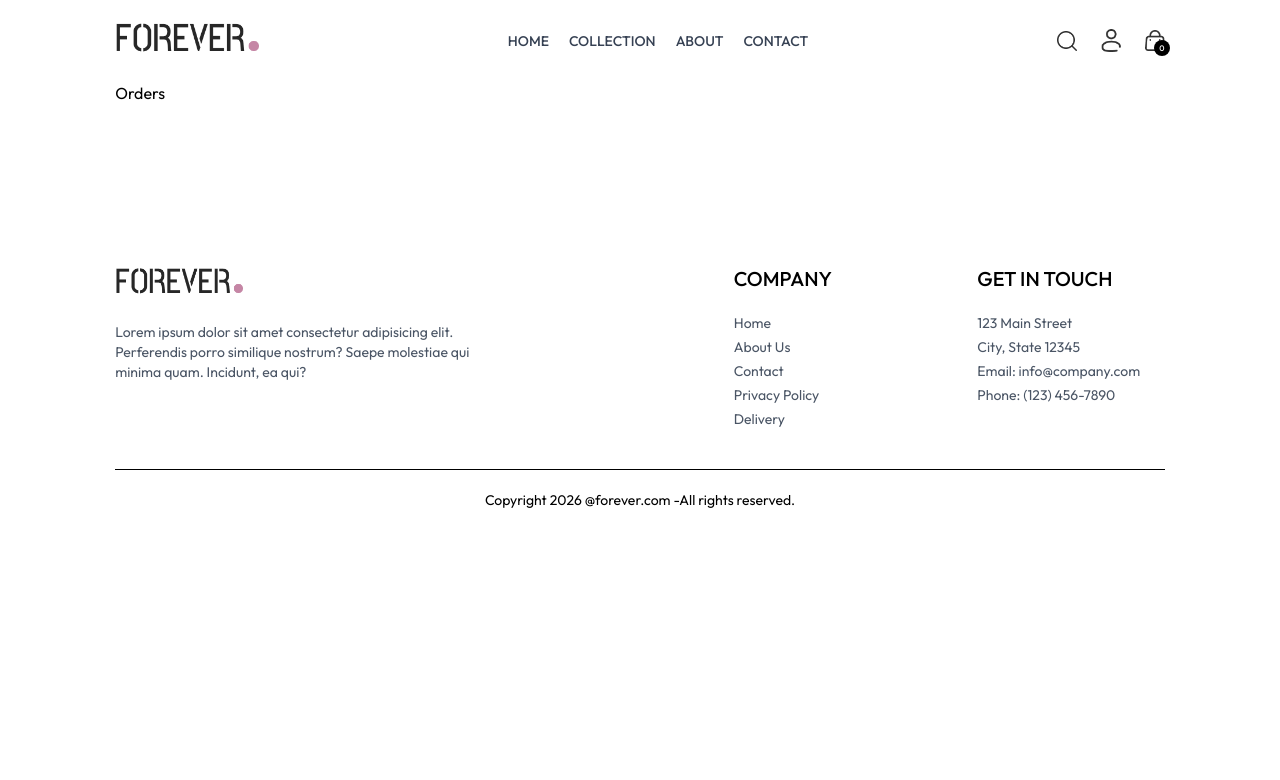
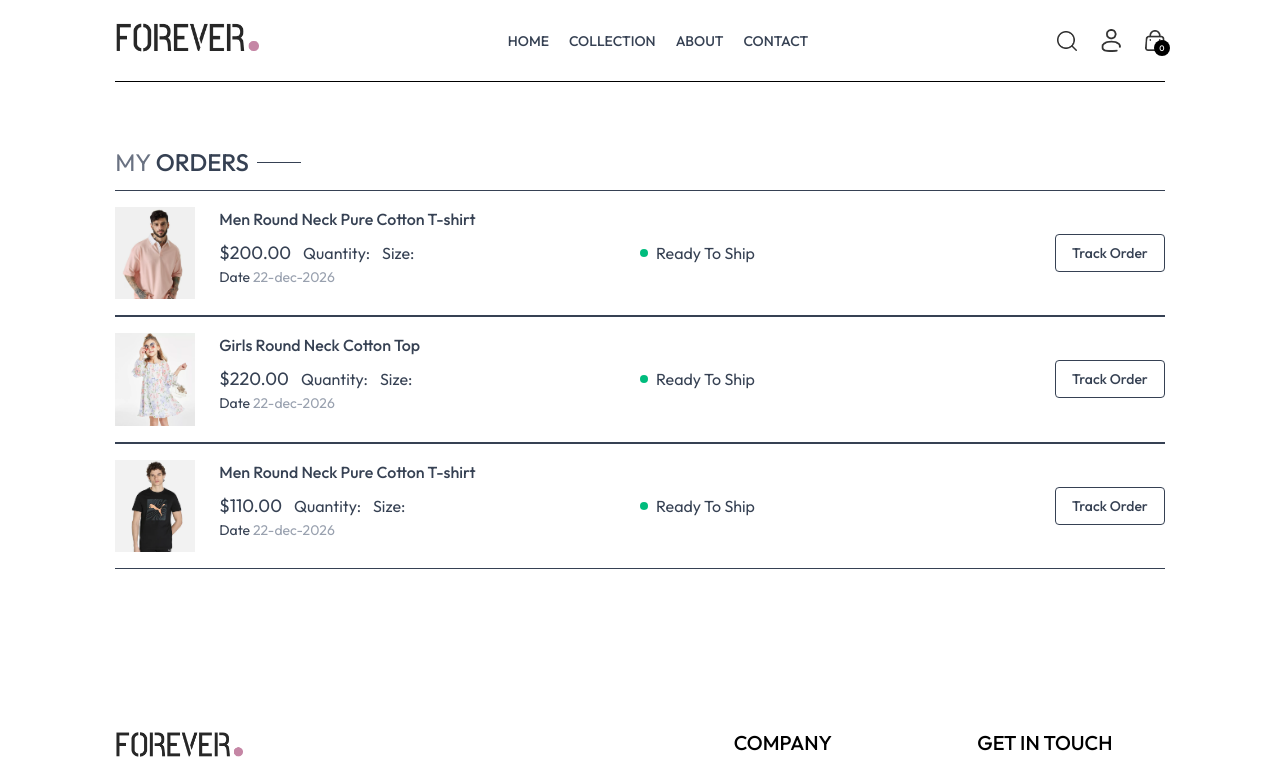
Before and after one commit to veeresh8055/Ecommerce-App, a React (Vite) app in the folder frontend/: page /orders in a window 1280 px wide. Shown: the top 780 px of the page. Built offline with nearby package versions, Linux system fonts and the light colour scheme.

Commit message:
LogIn Form

```diff
--- a/frontend/src/components/Navbar.jsx
+++ b/frontend/src/components/Navbar.jsx
@@ -40,11 +40,13 @@ const Navbar = () => {
         <img onClick={()=>setShowSearch(!showSearch)} src={assets.search_icon} className="w-5 cursor-pointer" alt="" />
 
         <div className="group relative">
+          <Link to="/login" className="flex items-center gap-3">
           <img
             className="w-5 cursor-pointer"
             src={assets.profile_icon}
             alt=""
-          />
+            />
+            </Link>
           <div className="group-hover:block hidden absolute dropdown-menu right-0 pt-4">
             <div className="flex flex-col gap-2 w-36 py-3 px-5 bg-slate-100 text-gray-500 rounded">
               <p className="cursor-pointer hover:text-black">My Profile</p>
--- a/frontend/src/pages/Login.jsx
+++ b/frontend/src/pages/Login.jsx
@@ -1,8 +1,28 @@
 import React from 'react'
+import { useState } from 'react'
 
 const Login = () => {
+  const [currentState, setCurrentState] = useState("Log In");
   return (
-    <div>Login</div>
+     <form className='flex flex-col items-center -[90%] sm:max-w-96 m-auto mt-14 gap-4 text-gray-400'>
+
+      <div className='inline-flex items-center gap-2 mb-2 mt-10'>
+        <p className='prata-regular text-3xl'>{currentState}</p>
+        <hr className='border-none h-[1.5px] w-8 bg-gray-800'/>
+      </div>
+      {currentState==="Login" ?"":<input required type="text" className='w-full px-3 py-2 border border-gray-800' placeholder='Name'/>}
+      <input required type="email" className='w-full px-3 py-2 border border-gray-800' placeholder='Email'/>
+      <input required type="password" className='w-full px-3 py-2 border border-gray-800' placeholder='Password'/>
+
+      <div className='w-full flex justify-between text-sm -mt-2 '>
+         <p className='cursor-pointer'>Forgot your password</p>
+         {
+          currentState === "Login"
+          ? <p onClick={()=>setCurrentState("Sign Up")} className='cursor-pointer' >Create Account</p>
+          : <p onClick={()=>setCurrentState("Login")} className='cursor-pointer' >Login Here </p>
+         }
+      </div>
+     </form>
   )
 }
 
--- a/frontend/src/pages/Orders.jsx
+++ b/frontend/src/pages/Orders.jsx
@@ -1,8 +1,46 @@
 import React from 'react'
+import Title from '../components/Title';
+import { useContext } from 'react';
+import { ShopContext } from '../context/ShopContext';
 
 const Orders = () => {
+  const {currency , delivary_fee ,getCartAmount , products} = useContext(ShopContext);
   return (
-    <div>Orders</div>
+    <div className='border-t pt-16'>
+      <div className='text-2xl'>
+        <Title text1={"MY"} text2={"ORDERS"}/>
+
+      </div>
+       <div >
+         {
+          products.slice(1,4).map((item,index)=>(
+            <div key={index} className='py-4 border-t border-b text-gray-700 flex flex-col md:flex-row md:items-center md:justify-between gap-4'>
+              <div className='flex items-start gap-6 text-sm'>
+                 <img className='w-16 sm:w-20 ' src={item.image[0]} alt={item.name} />
+                 <div >
+                  <p className='sm:text-base font-medium'>{item.name}</p>
+                   <div className='flex items-center gap-3 mt-2 text-base text-gray-700'>
+                     <p className='text-lg'>{currency}{item.price.toFixed(2)}</p>
+                     <p className=''>Quantity: {item.quantity}</p>
+                     <p className=''>Size: {item.size}</p>
+                   </div>
+                   <p>Date <span className='text-gray-400'>22-dec-2026</span></p>
+                 </div>
+              </div>
+              <div className='md:w-1/2 flex justify-between'>
+                 <div className='flex items-center gap-2'>
+                  <p className='min-w-2 h-2 rounded-full bg-emerald-500'></p>
+                  <p className='text-base'>Ready To Ship</p>
+
+                 </div>
+                 <button className='border px-4 py-2 text-sm font-medium rounded-sm'>Track Order</button>
+
+              </div>
+            </div>
+          ))
+         }
+       </div>
+    </div>
   )
 }
 
--- a/frontend/src/pages/PlaceOrder.jsx
+++ b/frontend/src/pages/PlaceOrder.jsx
@@ -8,6 +8,7 @@ import { ShopContext } from '../context/ShopContext'
 
 const PlaceOrder = () => {
 
+  const {navigate} = useContext(ShopContext);
   const [method , setMethod] = useState("cod")
 
   return (
@@ -64,6 +65,11 @@ const PlaceOrder = () => {
              </div>
           </div>
 
+          <div className='w-full text-end mt-8'>
+            <button onClick={()=> navigate('/orders')} className='bg-black cursor-pointer text-white px-16 gap-2 rounded py-3 text-sm '>PLACE ORDER</button>
+
+          </div>
+
         </div>
 
        </div>
```
